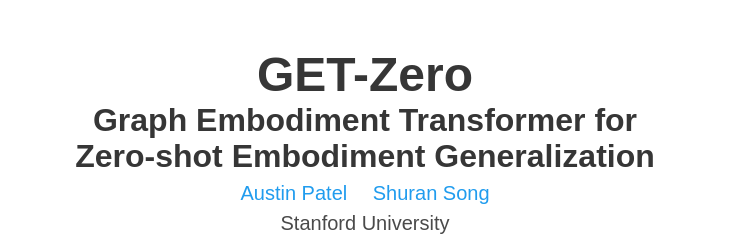
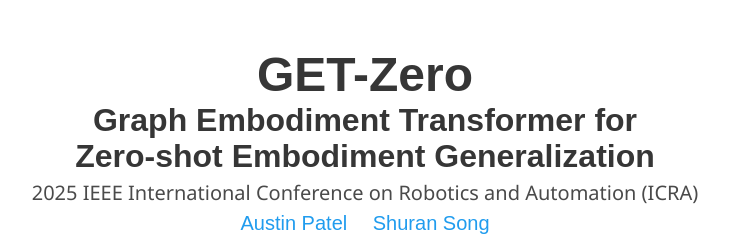
Before and after one commit to get-zero-paper/get-zero-paper.github.io, a plain HTML site: page index.html in a window 1280 px wide. Shown: the top 243 px of the page, without its empty margins (275-1004 px from the left). Drawn offline with nearby package versions, Linux system fonts and the light colour scheme; some icons are missing; a web font is replaced by a local one.

Commit message:
add ICRA

```diff
--- a/index.html
+++ b/index.html
@@ -82,6 +82,11 @@
         <div class="column has-text-centered">
           <h1 class="title is-1 publication-title" style="margin: 0">GET-Zero</h1>
           <h1 class="title is-3 publication-title" style="margin-bottom: 4px;">Graph Embodiment Transformer for<br>Zero-shot Embodiment Generalization</h1>
+
+          <div class="is-size-5">
+            <span>2025 IEEE International Conference on Robotics and Automation (ICRA)</span>
+          </div>
+
           <div class="is-size-5 publication-authors">
             <span class="author-block">
               <a href="https://austinapatel.github.io">Austin Patel</a>&emsp;</span>
```
